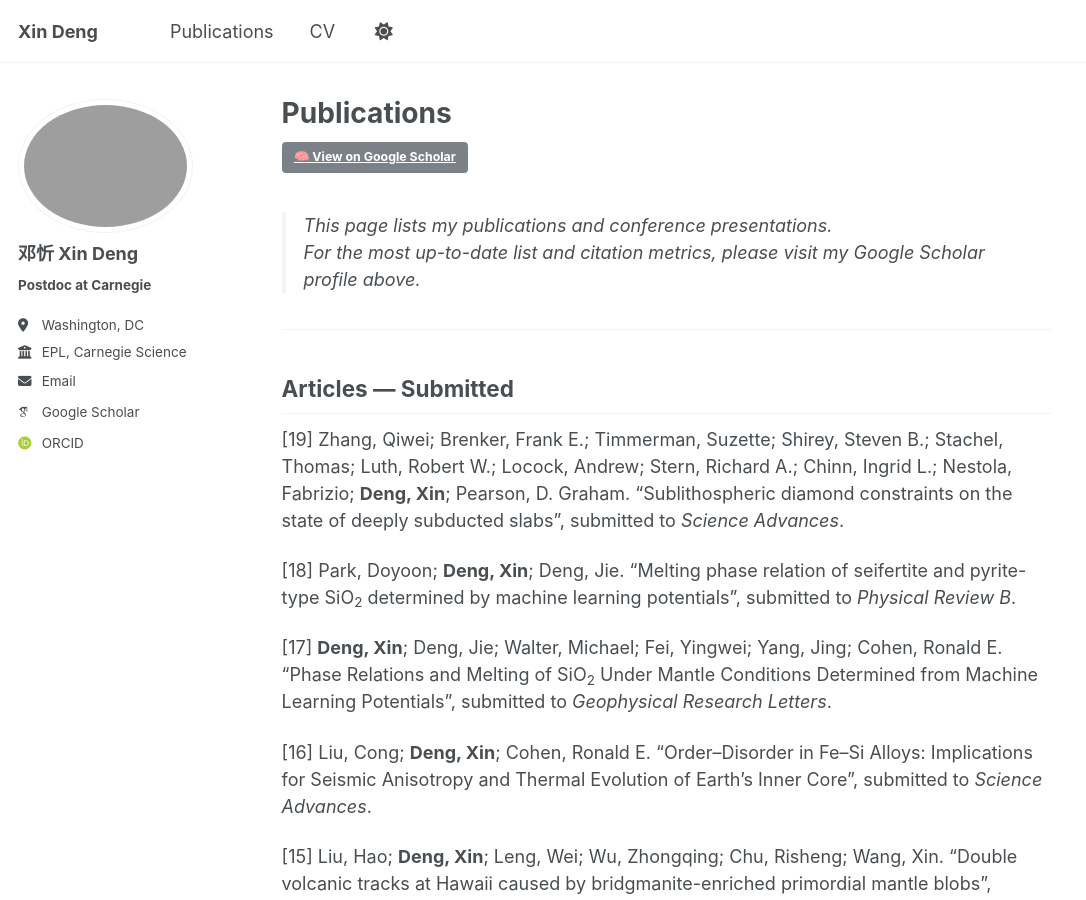
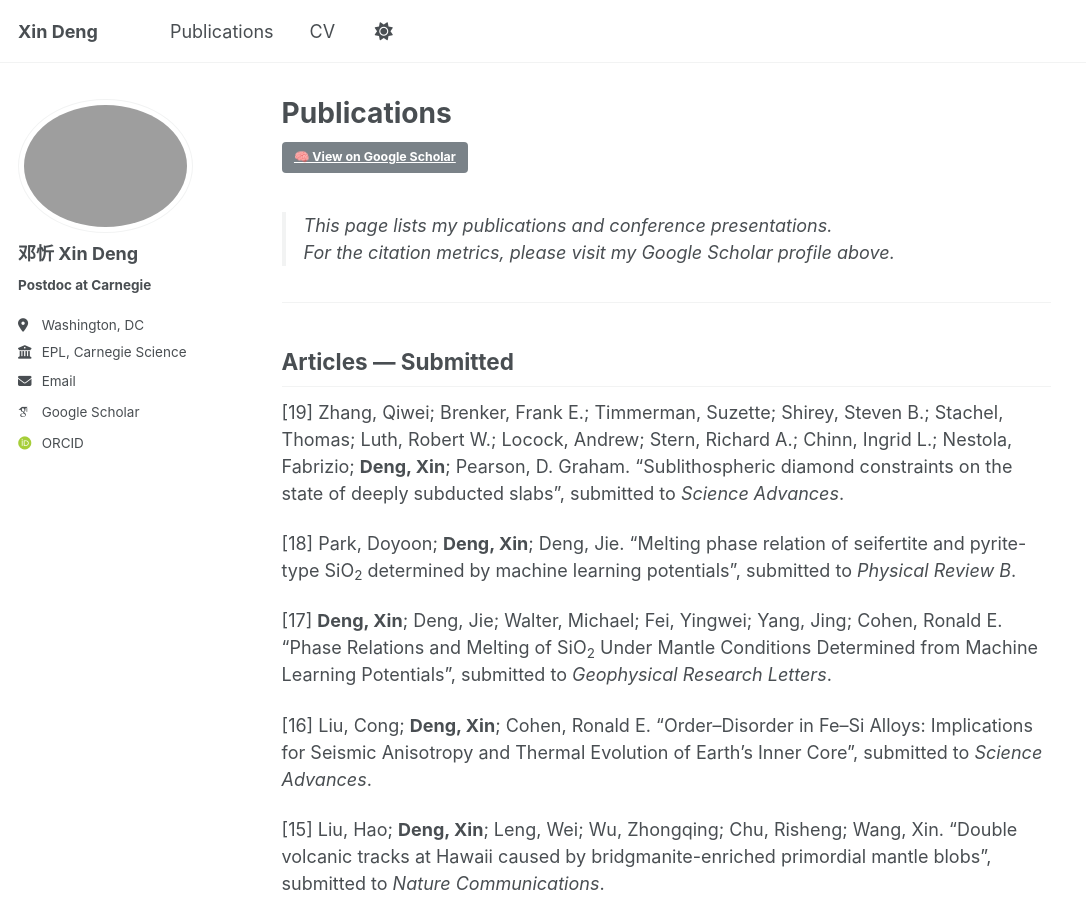
Before and after one commit to x1nd3ng/x1nd3ng.github.io, a Jekyll site: the page built from _pages/Publications.md, in a window 1280 px wide and 900 px high. Shown: the whole window, without its empty margins (0-1086 px from the left). Built offline with Jekyll 4.4.1, drawn with Linux system fonts in a browser that asks for light colours; some web fonts are replaced; a script that is not in the unit is left out.

Commit message:
Update Publications.md

```diff
--- a/_pages/Publications.md
+++ b/_pages/Publications.md
@@ -12,7 +12,7 @@ toc_sticky: true
 </a>
 
 > This page lists my publications and conference presentations.
-> For the most up-to-date list and citation metrics, please visit my Google Scholar profile above.
+> For the citation metrics, please visit my Google Scholar profile above.
 
 ---
 
```
